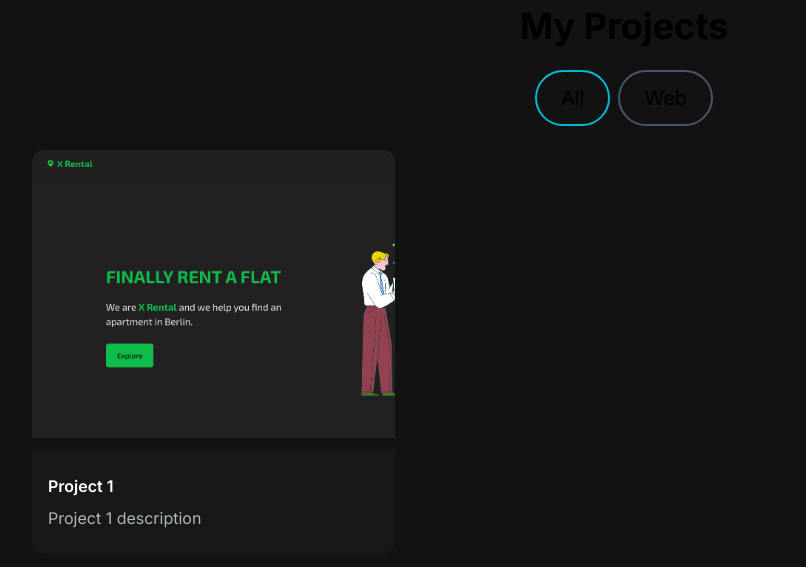
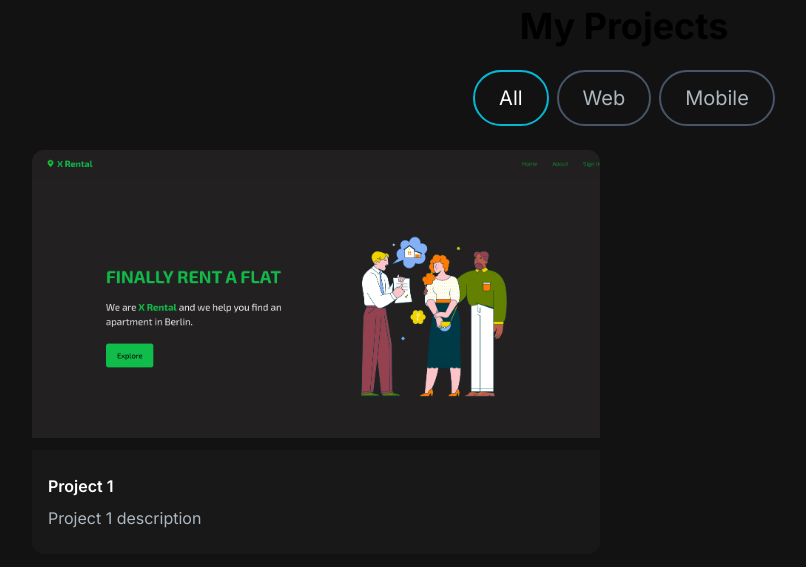
Before and after one commit to biernard1988/portfolio-website, a Next.js app: page / in a window 1280 px wide. Shown: the part 1245-1812 px from the top of the page, without its empty margins (16-822 px from the left). Built offline with nearby package versions, Linux system fonts and the light colour scheme.

Commit message:
created the projecttags component to handle with the states when selected or not

```diff
--- a/app/components/HeroSection.jsx
+++ b/app/components/HeroSection.jsx
@@ -38,7 +38,7 @@
             <button className="bg-gradient-to-br from-cyan-500 to-green-600 hover:bg-gradient-to-bl hover:text-black px-6 py-3 w-full sm:w-fit mr-4 rounded-full">
               Hire me
             </button>
-            <button className="px-6 py-3 w-full sm:w-fit bg-transparent hover:bg-slate-800 rounded-full border border-white hover:border-transparent mt-2">
+            <button className="px-6 py-3 w-full sm:w-fit bg-transparent rounded-full border-2 border-white hover:border-cyan-500 mt-2">
               Download CV
             </button>
           </div>
--- a/app/components/ProjectSection.jsx
+++ b/app/components/ProjectSection.jsx
@@ -1,5 +1,7 @@
-import React from "react";
+"use client";
+import React, { useState } from "react";
 import ProjectCard from "./ProjectCard";
+import ProjectTag from "./ProjectTag";
 
 const projectsData = [
   {
@@ -14,18 +16,42 @@
 ];
 
 function ProjectSection() {
+  const [tag, setTag] = useState("All");
+  const handleTagChange = (newTag) => {
+    setTag(newTag);
+  };
+
+  const filteredProjects = projectsData.filter((project) =>
+    project.tag.includes(tag)
+  );
+
   return (
     <>
       <h2 className="text-center text-4xl font-bold mt-4">My Projects</h2>
       <div className="flex flex-row justify-center items-center gap-2 py-6">
-        <button className="rounded-full border-2 border-cyan-500 px-6 py-3 text-xl cursor-pointer">
+        {/* <button className="rounded-full border-2 border-cyan-500 px-6 py-3 text-xl cursor-pointer">
           All
         </button>
         <button className="rounded-full border-2 border-slate-600 hover:border-white px-6 py-3 text-xl cursor-pointer">
           Web
-        </button>
+        </button> */}
+        <ProjectTag
+          onClick={handleTagChange}
+          name="All"
+          isSelected={tag === "All"}
+        />
+        <ProjectTag
+          onClick={handleTagChange}
+          name="Web"
+          isSelected={tag === "Web"}
+        />
+        <ProjectTag
+          onClick={handleTagChange}
+          name="Mobile"
+          isSelected={tag === "Mobile"}
+        />
       </div>
-      <div className="grid md:grid-cols-3 gap-8 md:gap-12">
+      <div className="grid md:grid-cols-2 gap-8 md:gap-12">
         {projectsData.map((project) => (
           <ProjectCard
             key={project.id}
--- /dev/null
+++ b/app/components/ProjectTag.jsx
@@ -0,0 +1,17 @@
+import React from "react";
+
+function ProjectTag({ name, onClick, isSelected }) {
+  const buttonStyles = isSelected
+    ? "text-white border-cyan-500"
+    : "text-[#ADB7BE] border-slate-600 hover:border-white";
+  return (
+    <button
+      className={`${buttonStyles} rounded-full border-2 px-6 py-3 text-xl cursor-pointer`}
+      onClick={() => onClick(name)}
+    >
+      {name}
+    </button>
+  );
+}
+
+export default ProjectTag;
--- a/app/page.js
+++ b/app/page.js
@@ -1,4 +1,3 @@
-import Image from "next/image";
 import HeroSection from "./components/HeroSection";
 import Navbar from "./components/Navbar";
 import AboutSection from "./components/AboutSection";
```
